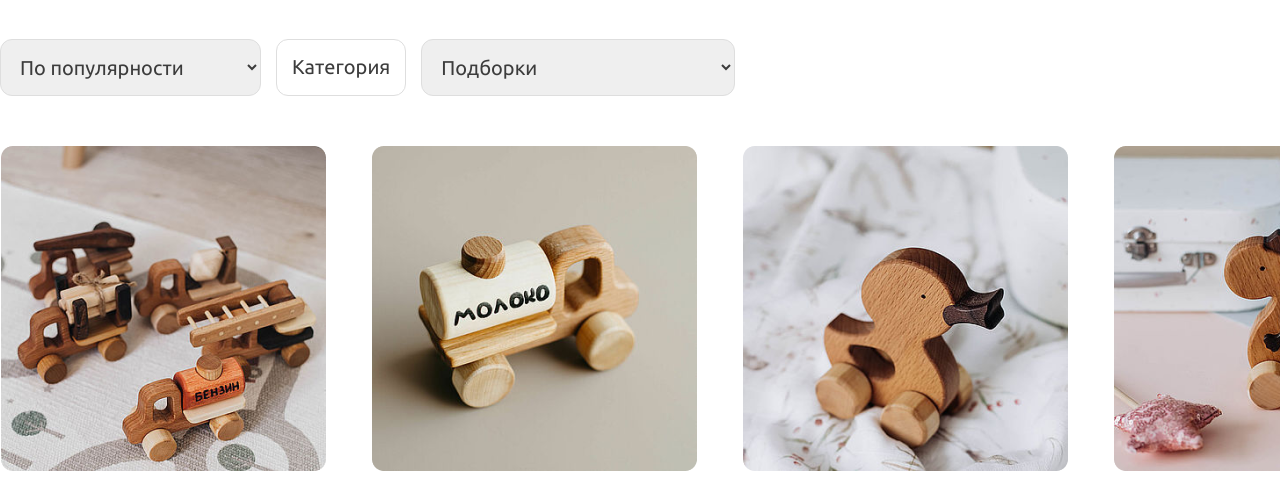
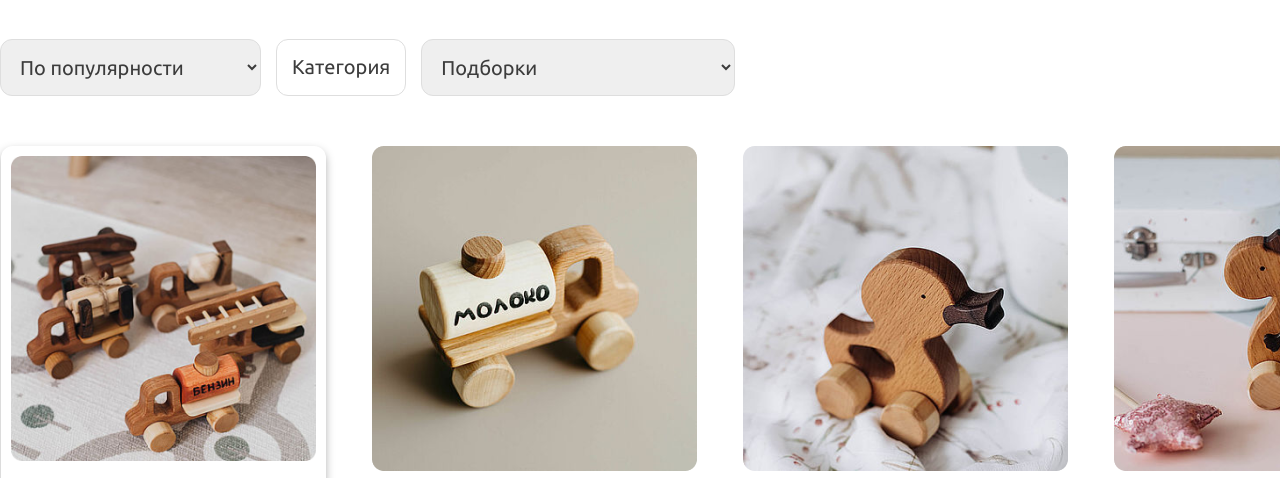
Before and after one commit to Anna65236188727/severni_igruhechnic, a website: page catalog.html in a window 1280 px wide. In both pictures the pointer is over the element 163 px from the left and 639 px from the top of the page. Shown: the part 272-750 px from the top of the page. Drawn offline with Linux system fonts and the light colour scheme; a web font is replaced by a local one.

Commit message:
Add files via upload

```diff
--- a/style.css
+++ b/style.css
@@ -1285,14 +1285,16 @@ input[type=checkbox]#radio-1 {
     gap: 20px;
     width: 325px;
     height: 442px;
+    transition: 0.3s ease-in-out;
 }
-/* .card:hover{
+.card:hover{
     background-color: #ffffff;
     filter: drop-shadow(0px 4px 4px #0000004d);
-    // width: 355px;
+    /* // width: 355px;  */
     height: 413px;
     border-radius: 12px;
-} */
+    padding: 10px;
+}
 
 .price_description {
     display: flex;
```
